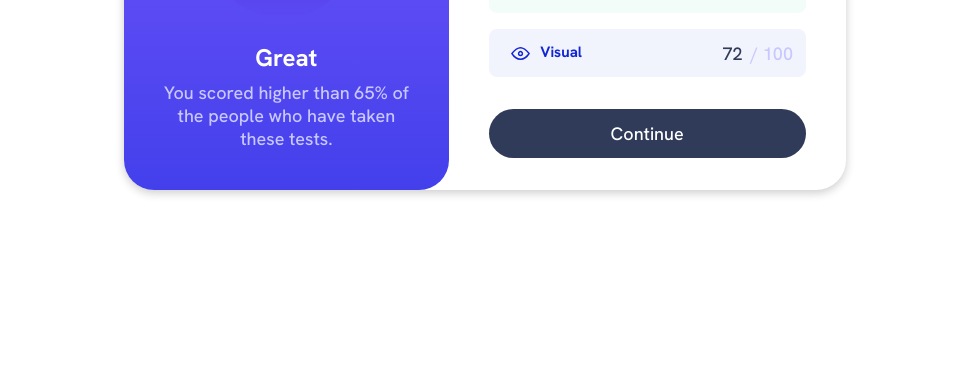
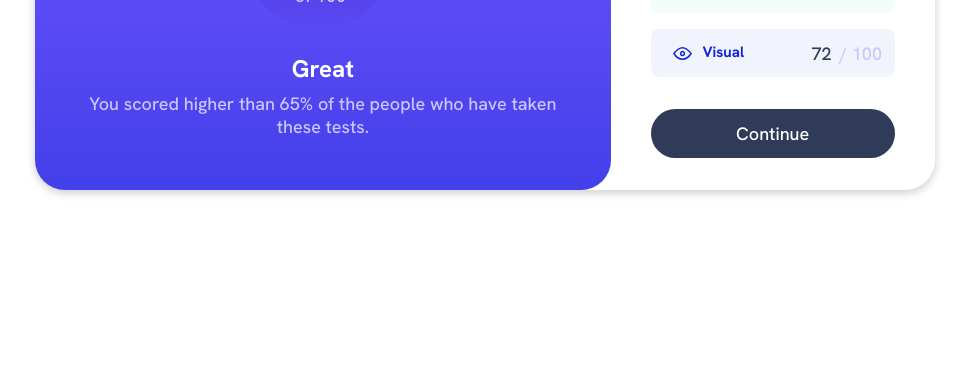
Before and after one commit to devaramnye/results-summary-component-main, a plain HTML site: page index.html in a window 1280 px wide. Shown: the part 421-800 px from the top of the page, without its empty margins (155-1124 px from the left). Drawn offline with Linux system fonts and the light colour scheme.

Commit message:
Update styles.css

```diff
--- a/styles.css
+++ b/styles.css
@@ -66,7 +66,6 @@ h3 {
 .g-para {
     margin: 0.5rem;
 }
-
 .large {
     font-size: 1.3rem;
     font-weight: 700;
@@ -179,12 +178,10 @@ h2 {
         padding-right: 0.5rem;
     }
     .first-section {
-        flex: 1 1 50%;
-        width: 40rem;
+        flex: 1 1 70%;
     }
     .second-section {
-        flex: 1 1 50%;
-        width: 0.1rem;
+        flex: 1 1 30%;
         margin-top: 1.5rem;
     }
     .circle {
```
